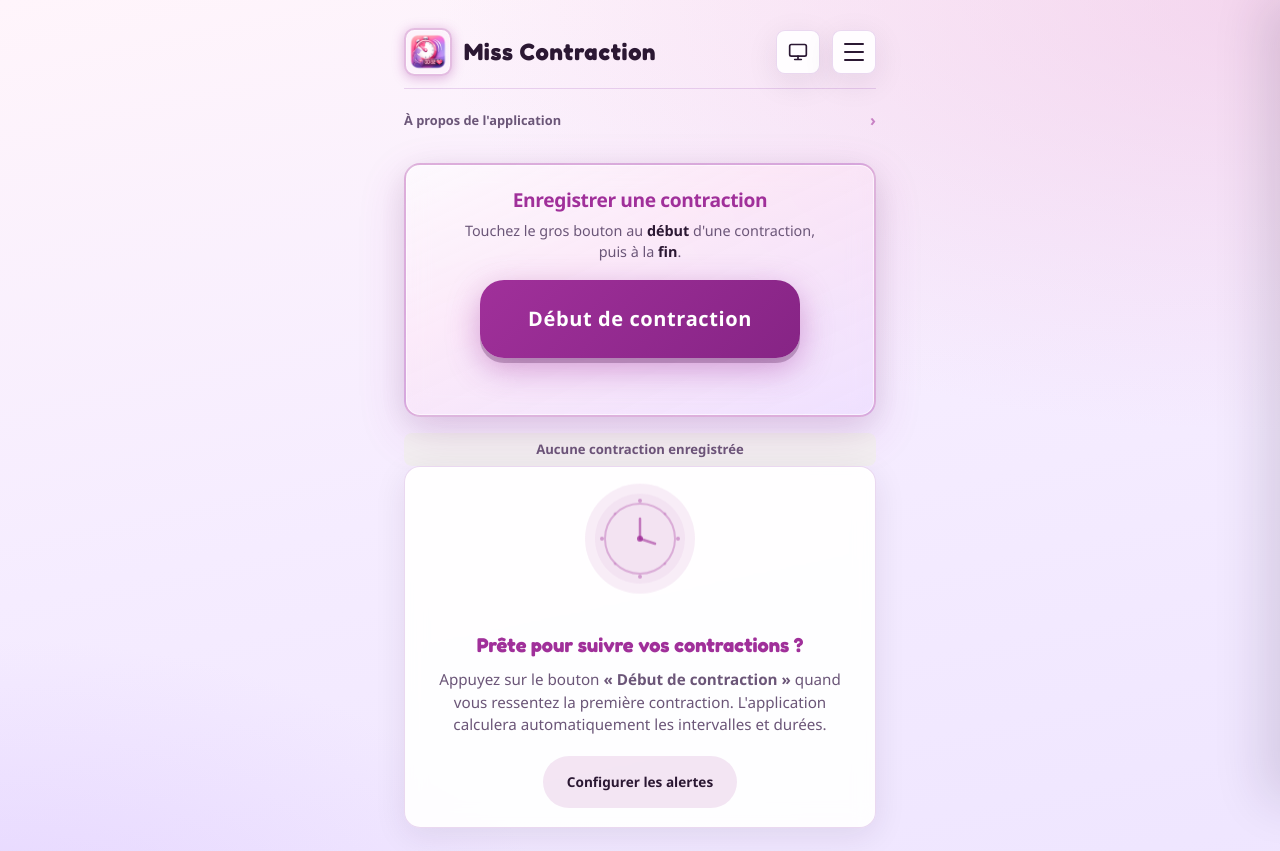
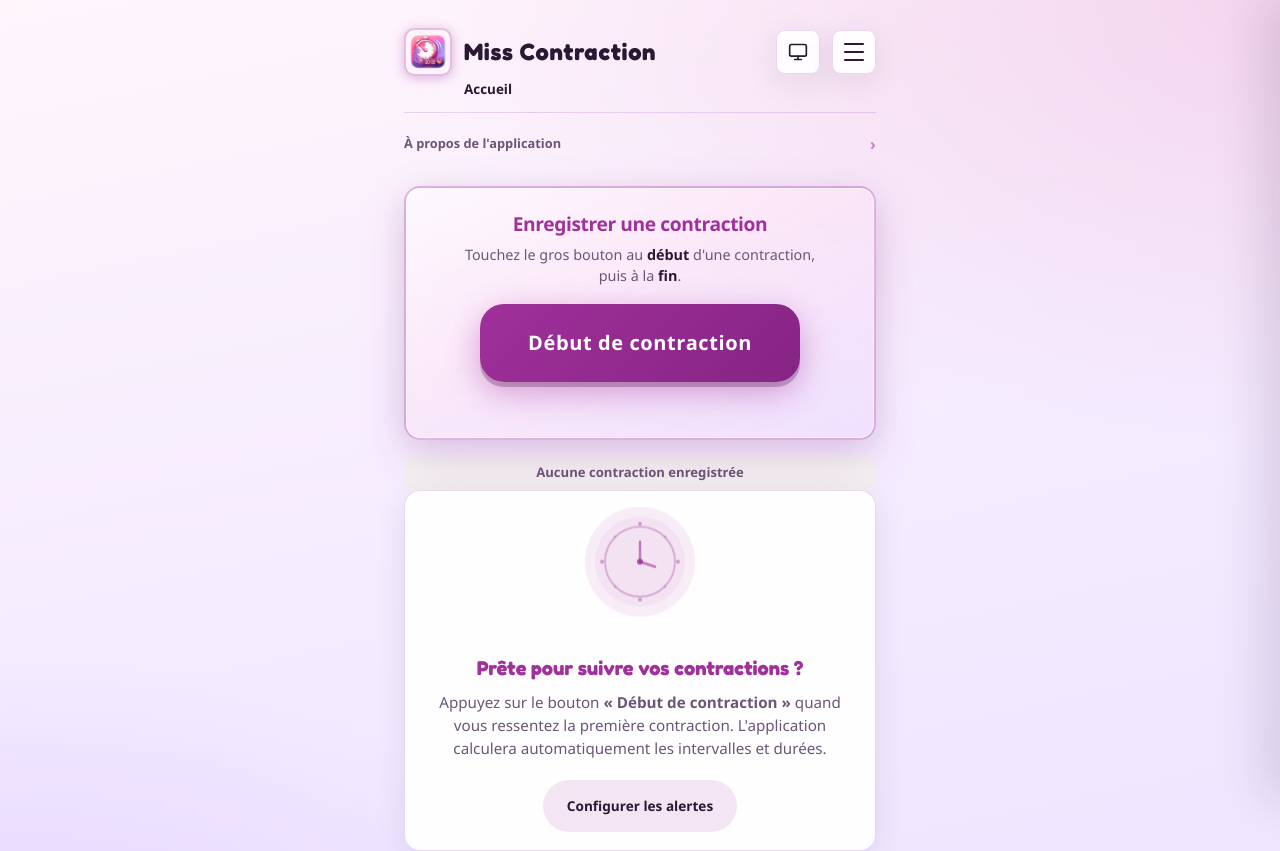
Before and after one commit to mister-guiiug/miss-contraction, a React (Vite) app: page / in a window 1280 px wide. Shown: the top 851 px of the page. Built offline with nearby package versions, Linux system fonts and the light colour scheme.

Commit message:
ui(header): harmoniser la structure et l'alignement
- Affiche le breadcrumb aussi sur Accueil pour une structure constante
- Uniformise la hauteur visuelle du bloc brand/breadcrumb
- Ajuste l'alignement vertical des actions (thème/menu)
- Renforce le style du breadcrumb Home

```diff
--- a/src/react/components/layout/Shell.tsx
+++ b/src/react/components/layout/Shell.tsx
@@ -94,11 +94,15 @@ function Breadcrumb() {
   const homeLabel = getBreadcrumbLabel('home');
   const currentLabel = getBreadcrumbLabel(route);
 
-  // Masquer le breadcrumb sur l'accueil (redondant avec le titre)
-  if (route === 'home') return null;
-
   return (
     <nav className="top-bar-bc" id="top-bar-bc-nav" aria-label="Fil d'Ariane">
+      {route === 'home' ? (
+        <ol className="top-bar-bc-list top-bar-bc-list--home">
+          <li className="top-bar-bc-step" aria-current="page">
+            <span className="top-bar-bc-text">{homeLabel}</span>
+          </li>
+        </ol>
+      ) : (
         <ol className="top-bar-bc-list">
           <li className="top-bar-bc-step">
             <Link className="top-bar-bc-link" to="/">
@@ -109,6 +113,7 @@ function Breadcrumb() {
             <span className="top-bar-bc-text">{currentLabel}</span>
           </li>
         </ol>
+      )}
     </nav>
   );
 }
--- a/src/styles.css
+++ b/src/styles.css
@@ -583,7 +583,7 @@ body {
 
 .top-bar {
   display: flex;
-  align-items: center;
+  align-items: flex-start;
   gap: 0.75rem;
   margin-bottom: 1rem;
   padding-bottom: 0.75rem;
@@ -596,6 +596,7 @@ body {
   display: flex;
   flex-direction: column;
   gap: 0.28rem;
+  min-height: 3.85rem;
 }
 
 .top-bar-h1 {
@@ -636,6 +637,7 @@ body {
 .top-bar-bc {
   margin: 0;
   padding-left: calc(3rem + 0.75rem);
+  min-height: 1.2rem;
 }
 
 .top-bar-bc-list {
@@ -682,6 +684,10 @@ body {
 .top-bar-bc-step[aria-current='page'] .top-bar-bc-text {
   color: var(--text);
   font-weight: 700;
+}
+
+.top-bar-bc-list--home .top-bar-bc-text {
+  color: var(--primary);
 }
 
 .hamburger {
@@ -701,6 +707,7 @@ body {
   transition:
     background 0.15s ease,
     border-color 0.15s ease;
+  margin-top: 0.1rem;
 }
 
 .hamburger:hover {
@@ -725,6 +732,7 @@ body {
   transition:
     background 0.15s ease,
     border-color 0.15s ease;
+  margin-top: 0.1rem;
 }
 
 .btn-theme svg {
```
Lines whose indentation alone changed are shown as unchanged.
